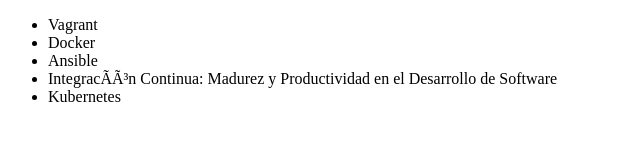
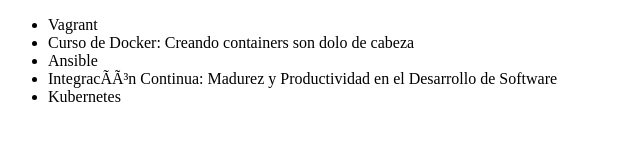
Before and after one commit to EM67N/alura2, a plain HTML site: page index.html in a window 1280 px wide. Shown: the whole page, without its empty margins (0-640 px from the left). Drawn offline with Linux system fonts and the light colour scheme.

Commit message:
Actilizando curso de Docker

```diff
--- a/index.html
+++ b/index.html
@@ -7,7 +7,7 @@
     <body>
         <ul>
             <li>Vagrant</li>
-            <li>Docker</li>
+            <li>Curso de Docker: Creando containers son dolo de cabeza</li>
             <li>Ansible</li>
             <li>Integracíón Continua: Madurez y Productividad en el Desarrollo de Software</li>
             <li>Kubernetes</li>
```
